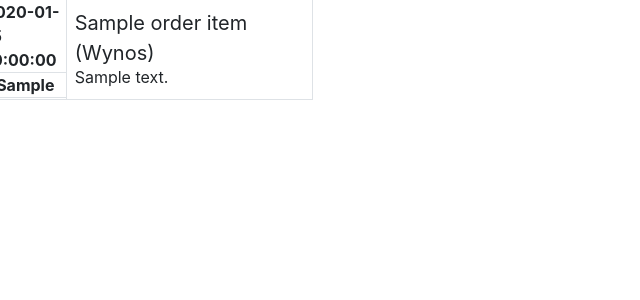
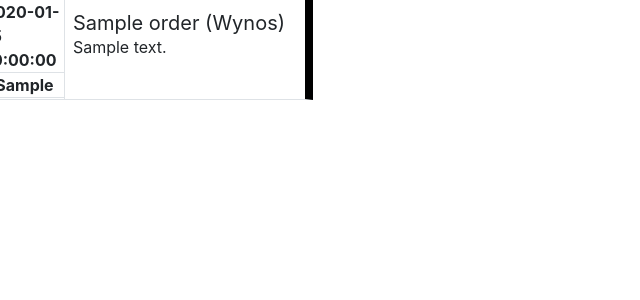
Before and after one commit to HardnerPL/JacynoPOS, a PHP site: the page made by application/views/kitchen/main_menu/order_list.php in a window 1280 px wide. Shown: the top 300 px of the page, without its empty margins (0-640 px from the left). Run offline with PHP 8.4, Linux system fonts and the light colour scheme; the template is opened without the code that fills it: most values are stand-ins (such as "Sample title", 1, 10 or a date in 2020).

Commit message:
feature: differentiate soups by color, orders by thick border and add basic cache busting

```diff
--- a/application/views/kitchen/main_menu/order_list.php
+++ b/application/views/kitchen/main_menu/order_list.php
@@ -1,13 +1,22 @@
 <div id="kitchen-order-list" class="row overflow-scroll">
 	<?php
 	$i = 0;
-	foreach ($order_items as $item) { ?>
-		<div class="kitchen-tile col-3 p-0 border-right border-bottom
+	foreach ($orders as $order_items) {
+		foreach ($order_items as $key => $item) { ?>
+			<div class="kitchen-tile col-3 p-0 border-bottom
 			<?php
 			if ($item->item_status == 'ready') {
 				echo 'bg-light-green';
 			} else if ($item->category_name == 'Pizza') {
 				echo 'bg-light-orange';
+			} else if ($item->category_name == 'Zupy') {
+				echo 'bg-light-purple';
+			}
+			echo ' ';
+			if ($key + 1 == count($order_items)) {
+				echo 'thick-border-right';
+			} else {
+				echo 'border-right';
 			}
 			?>"
 				 id="item-row-<?= $item->order_item_id ?>"
@@ -37,7 +46,8 @@
 					</div>
 				</div>
 			</div>
-	<?php } ?>
+		<?php }
+	} ?>
 </div>
 <div id="select-controls" class="fixed-bottom row no-gutters d-none">
 	<div class="col-6">
--- a/application/views/templates/header.php
+++ b/application/views/templates/header.php
@@ -13,6 +13,6 @@
     <title><?= $title ?></title>
     <link href="assets/css/bootstrap.css" rel="stylesheet" type="text/css">
     <link href="assets/css/all.css" rel="stylesheet">
-    <link href="assets/css/main.css" rel="stylesheet" type="text/css">
+    <link href="assets/css/main.css?v=1" rel="stylesheet" type="text/css">
 </head>
 <body>
--- a/assets/css/main.css
+++ b/assets/css/main.css
@@ -3,6 +3,10 @@
 	overflow: hidden;
 	display: flex;
 	flex-flow: column;
+}
+
+.bg-light-purple {
+	background: #ffedfe;
 }
 
 .bg-dark-red {
@@ -67,6 +71,10 @@
 
 .h-5 {
 	height: 5%;
+}
+
+.thick-border-right {
+	border-right: 8px solid black;
 }
 
 .btn-icon {
```
Also changed, not shown: application/controllers/kitchen/Kitchen_main_menu.php (+6 -2 lines), application/models/Order_model.php (+10 -0 lines). Lines whose indentation alone changed are shown as unchanged.
